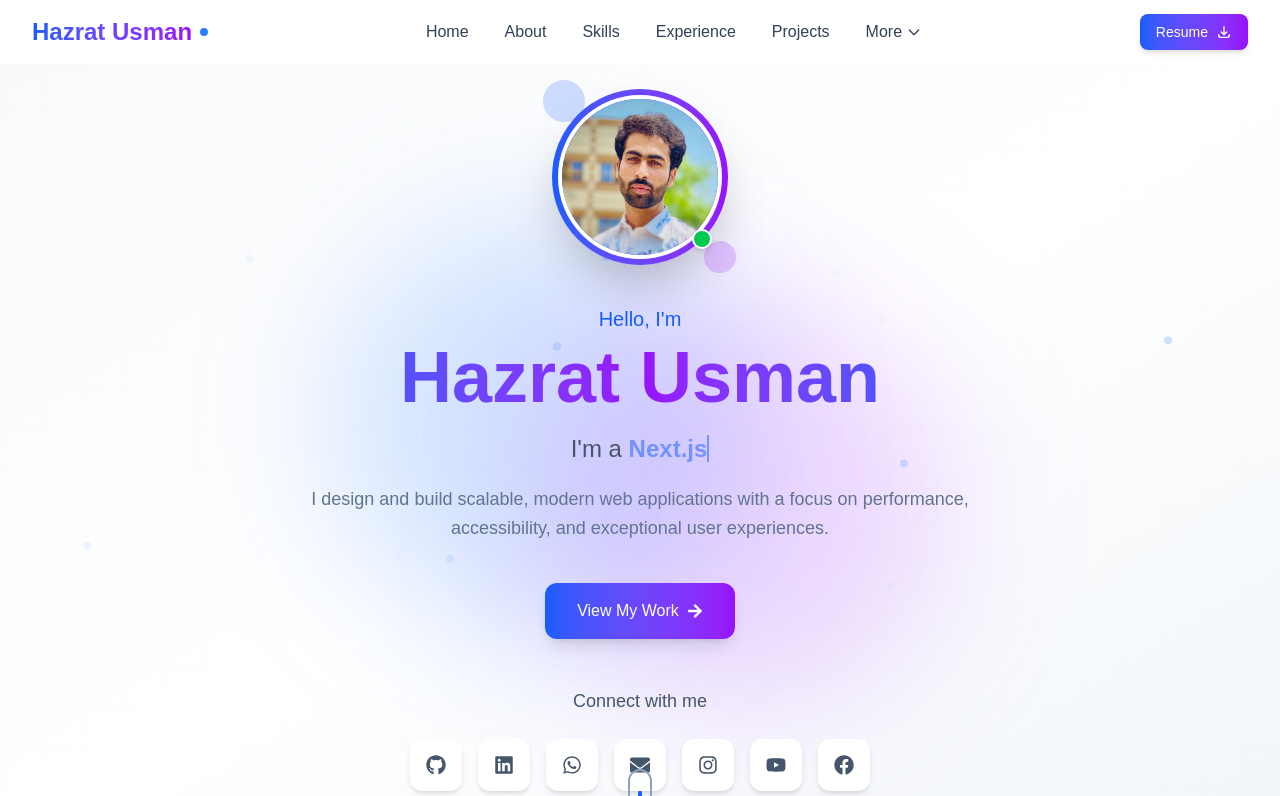
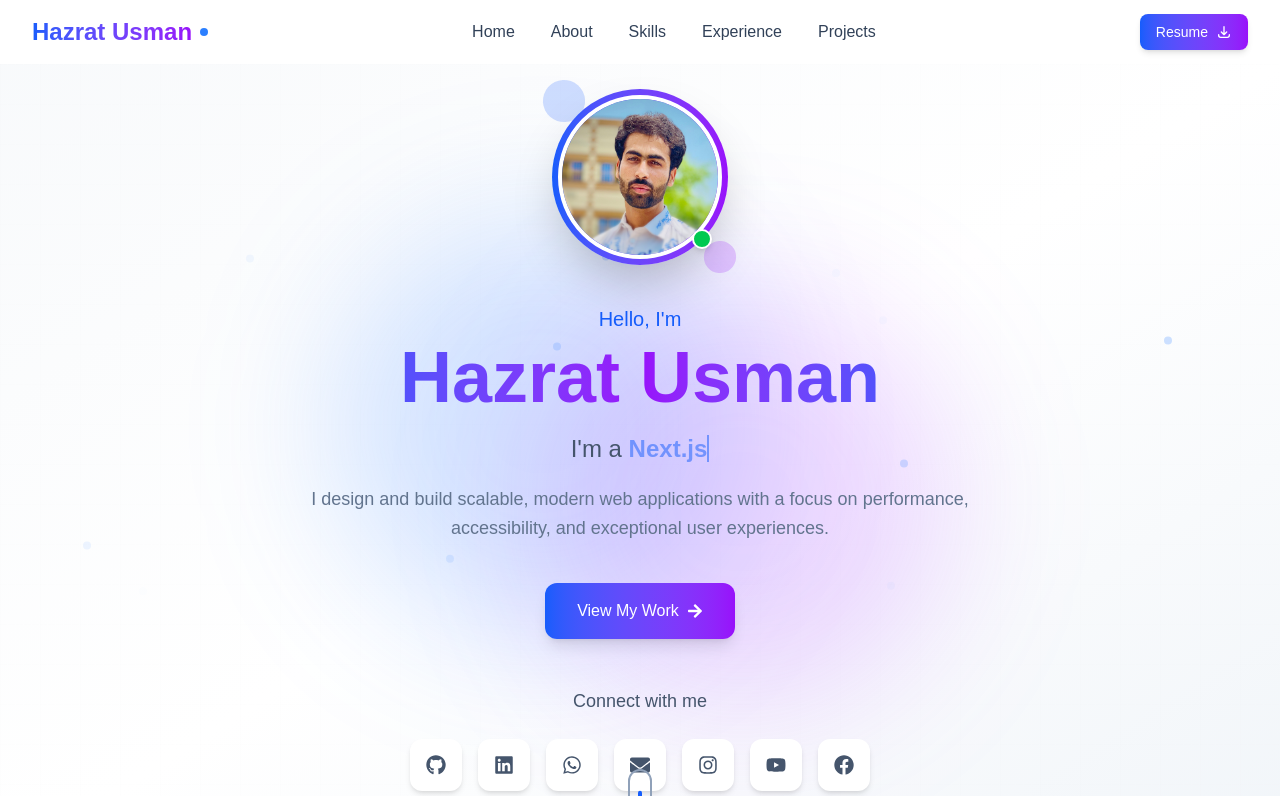
Before and after one commit to Hazrat17880/My-Next-Js-Portfolio, a Next.js app: page / in a window 1280 px wide. Shown: the top 796 px of the page. Built offline with nearby package versions, Linux system fonts and the light colour scheme.

Commit message:
i added the cv option and remove the more option

```diff
--- a/src/Components/Common/Navbar.jsx
+++ b/src/Components/Common/Navbar.jsx
@@ -66,9 +66,9 @@ export default function Navbar() {
     document.documentElement.classList.toggle('dark', newTheme === 'dark');
   };
 
-  const toggleMoreDropdown = () => {
-    setIsMoreDropdownOpen(!isMoreDropdownOpen);
-  };
+  // const toggleMoreDropdown = () => {
+  //   setIsMoreDropdownOpen(!isMoreDropdownOpen);
+  // };
 
   if (!mounted) return null;
 
@@ -117,7 +117,7 @@ export default function Navbar() {
             ))}
 
             {/* More Dropdown */}
-            <div className="relative" ref={dropdownRef}>
+            {/* <div className="relative" ref={dropdownRef}>
               <button
                 onClick={toggleMoreDropdown}
                 className="flex items-center px-4 py-2 font-medium text-slate-700 dark:text-slate-300"
@@ -153,7 +153,7 @@ export default function Navbar() {
                   </motion.div>
                 )}
               </AnimatePresence>
-            </div>
+            </div> */}
           </div>
 
           {/* Desktop CTA Buttons */}
```
